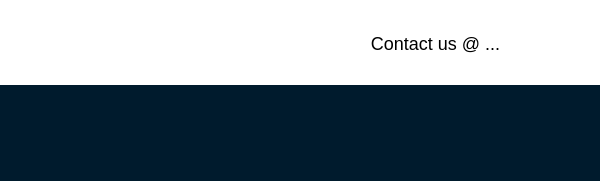
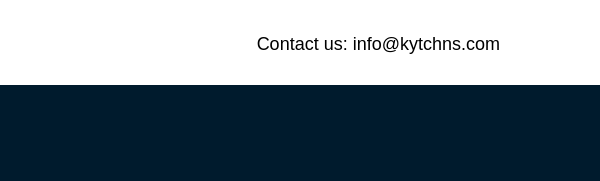
Before and after one commit to thesubline/LandingTest, a website: page views/first.html in a window 1280 px wide. Shown: the top 181 px of the page, 680-1280 px from the left. Drawn offline with Linux system fonts and the light colour scheme.

Commit message:
Update contact info

```diff
--- a/views/first.html
+++ b/views/first.html
@@ -9,7 +9,7 @@
     <body>
         <div class="header">
             <img src="./images/pinklogo.png" alt="Logo">
-            <p>Contact us @ ...</p>
+            <p>Contact us: info@kytchns.com</p>
         </div>
 
         <div class="banner">
```
